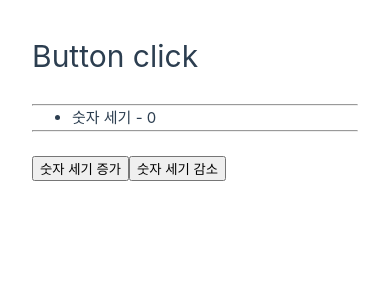
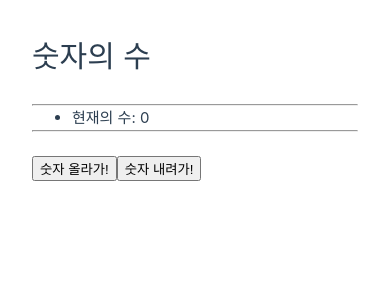
Before and after one commit to Nobody-IArc/Vue_Basic, a Vue app: page / in a window 390 px wide. Shown: the top 300 px of the page. Built offline with nearby package versions, Linux system fonts and the light colour scheme.

Commit message:
반응형 - 2 reactive 메서드 사용 및 nextTick 으로 콘솔 및 웹 동기화

```diff
--- a/src/App.vue
+++ b/src/App.vue
@@ -1,30 +1,38 @@
 <script setup>
-import {ref} from "vue";
+import {nextTick, reactive} from "vue";
 
-const count = ref(0);
+const state = reactive({
+  count: 0,
+});
 
 const increaseCount = () => {
-  count.value++;
-  console.log(`count is increased to ${count}`);
+  state.count++;
+
+  nextTick(() => {
+    console.log(document.getElementById("count").innerText);
+  });
 };
 
 const decreaseCount = () => {
-  count.value--;
-  console.log(`click is decreased to ${count}`);
+  state.count--;
+
+  nextTick(() => {
+    console.log(document.getElementById("count").innerText);
+  });
 };
 </script>
 
 <template>
   <div>
-    <h1>Button click</h1>
+    <h1>숫자의 수</h1>
     <br />
     <hr />
     <ul>
-      <li id="count">숫자 세기 - {{ count }}</li>
+      <li id="count">현재의 수: {{ state.count }}</li>
     </ul>
     <hr />
     <br />
-    <button @click="increaseCount()">숫자 세기 증가</button>
-    <button @click="decreaseCount()">숫자 세기 감소</button>
+    <button @click="increaseCount()">숫자 올라가!</button>
+    <button @click="decreaseCount()">숫자 내려가!</button>
   </div>
 </template>
```
